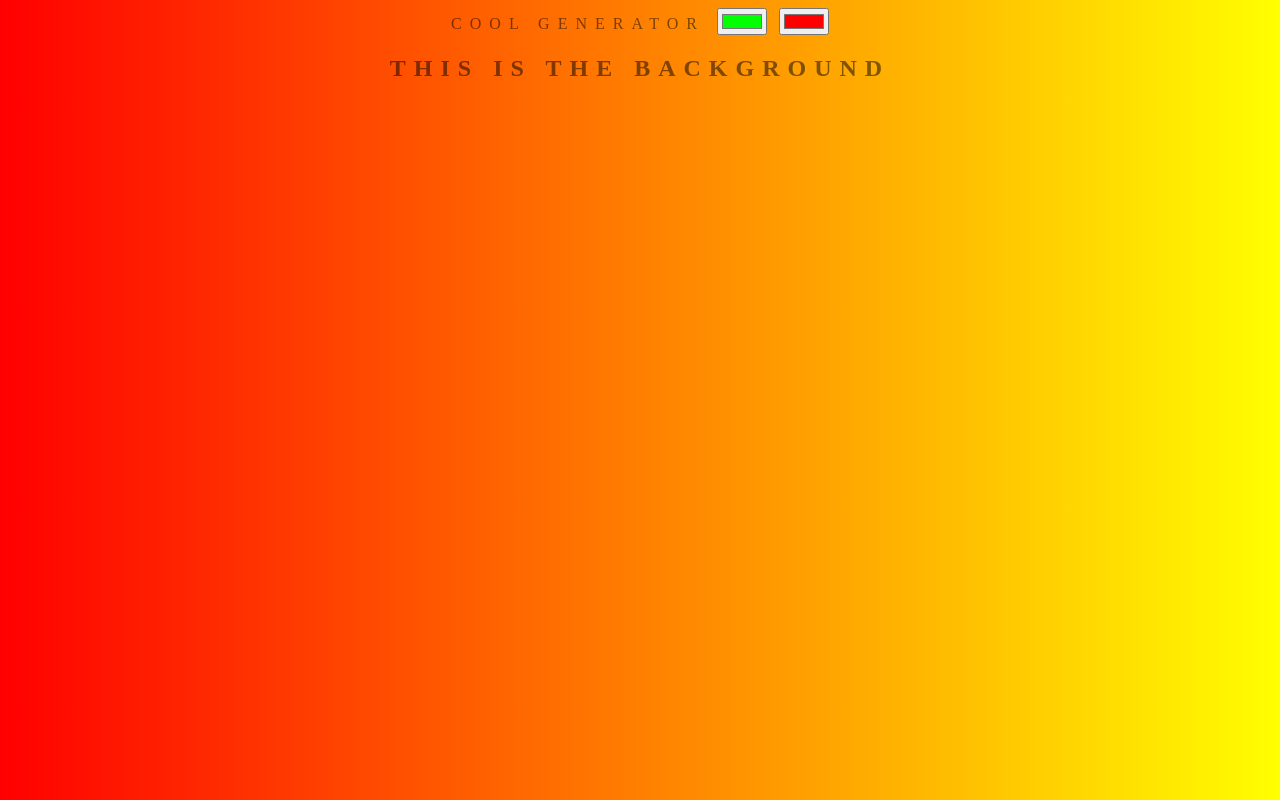
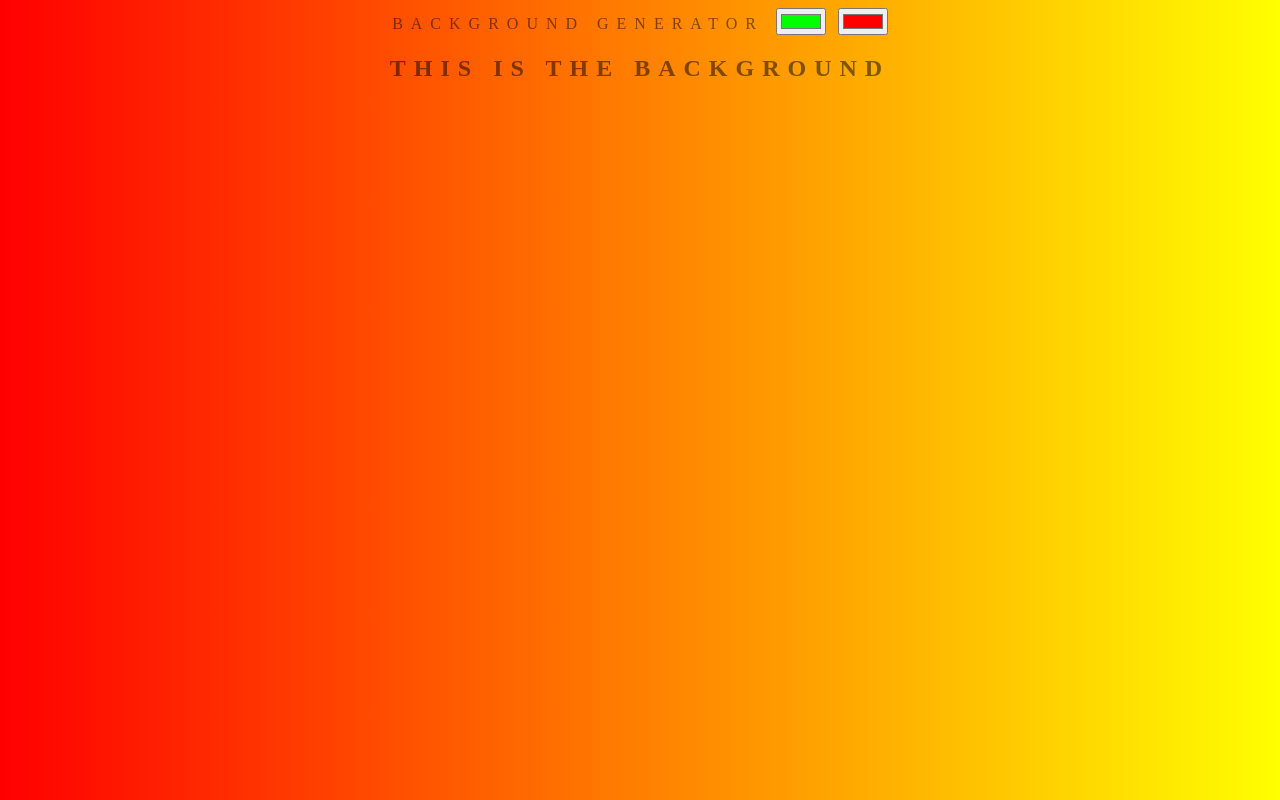
Before and after one commit to Bethsam/background-generator, a plain HTML site: page index.html in a window 1280 px wide. Drawn offline with Linux system fonts and the light colour scheme.

Commit message:
reverting back to old title

```diff
--- a/index.html
+++ b/index.html
@@ -5,7 +5,7 @@
 	<link rel="stylesheet" type="text/css" href="style.css">
 </head>
 <body id="gradient">
-  <hi>COOL Generator</hi>
+  <hi>Background Generator</hi>
   <input class="color1" type="color" value="#00ff00">
   <input class="color2" type="color" value="#ff0000">
   <h2>This is the background</h2>
```
